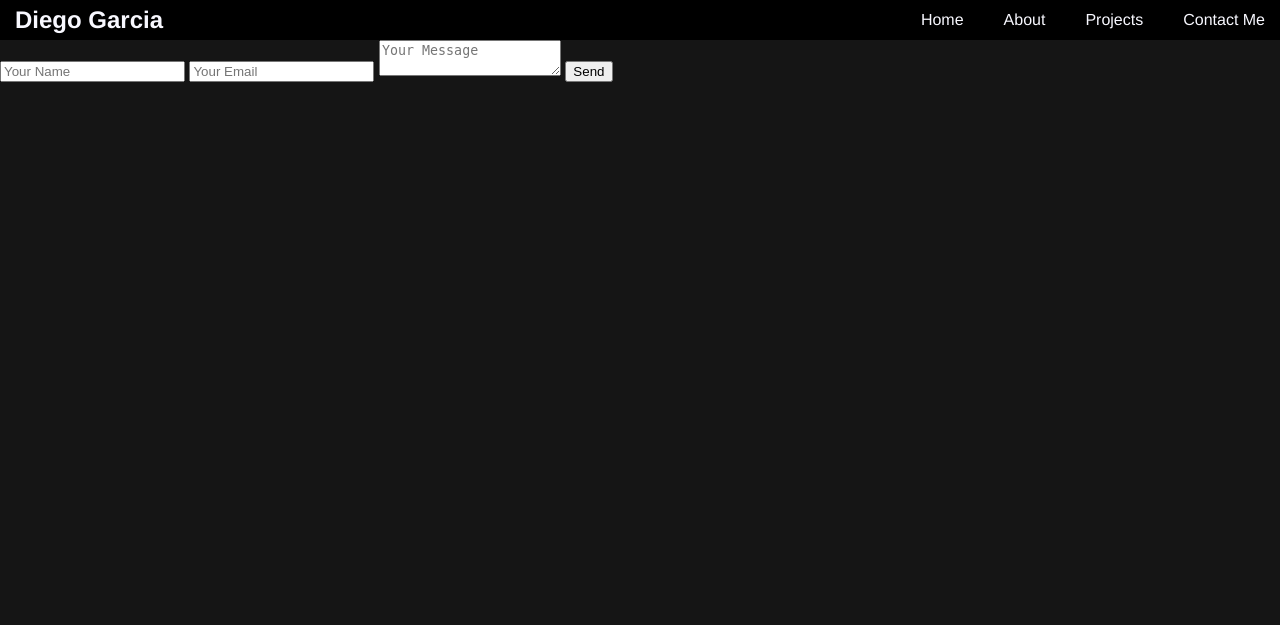
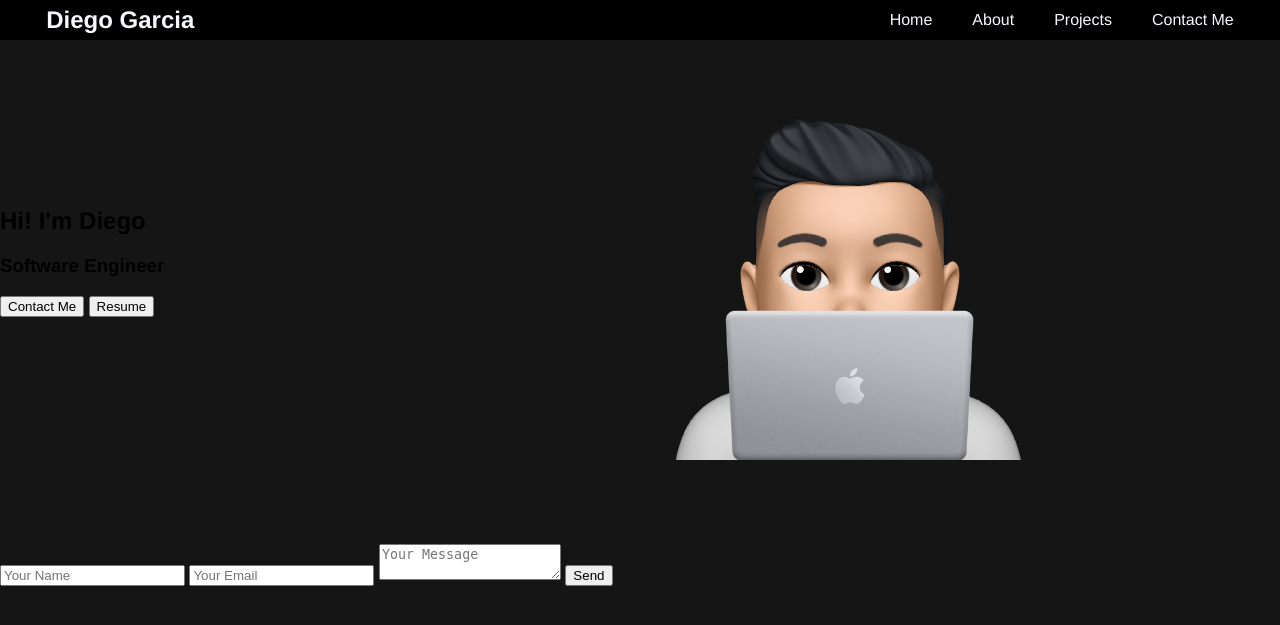
Before and after one commit to diegoIsBuilding/dg-portfolio, a Flask app: page / in a window 1280 px wide. Shown: the top 625 px of the page. Run offline with Flask 3, Linux system fonts and the light colour scheme.

Commit message:
Working on hero section

```diff
--- a/static/css/styles.css
+++ b/static/css/styles.css
@@ -30,6 +30,8 @@ nav {
     display: flex;
     justify-content: space-between;
     align-items: center;
+    padding-left: 2.5%;
+    padding-right: 2.5%;
 }
 .logo-container > a {
     color: ghostwhite;
@@ -87,3 +89,20 @@ nav {
 }
 /* ========================================
 ======================================== */
+
+/* ========================================
+==============Hero Section============== */
+#hero-section {
+    display: flex;
+    align-items: center;
+    margin-bottom: 5rem;
+    width: 100%;
+
+}
+
+#hero-section div {
+    flex: 1;
+}
+
+/* ========================================
+======================================== */
--- a/templates/index.html
+++ b/templates/index.html
@@ -27,11 +27,40 @@
         </nav>
        </header>
     <!-- End of Navigation Section -->
+
+    <!-- Hero Section -->
+    <section id="hero-section">
+        <div class="hero-left">
+            <h1 class="intro">
+                Hi! I'm Diego
+            </h1>
+            <h3 class="profession">
+                Software Engineer
+            </h3>
+            <button class="contact-me">
+                Contact Me
+            </button>
+            <button class="resume">
+                Resume
+            </button>
+            <span class="github-link">
+                <a href=""></a>
+            </span>
+            <span class="linkedin-link">
+                <a href=""></a>
+            </span>
+        </div>
+        <div class="hero-right">
+            <img src="/static/images/heroImage.png" alt="">
+        </div>
+    </section>
+
+    <!-- About Section -->
     <section id="about">
-        <!-- About Me Section -->
     </section>
+
+    <!-- Work / Projects -->
     <section id="work">
-        <!-- Your Work / Projects -->
     </section>
     <section id="contact">
         <form id="contact-form">
```
Also changed, not shown: static/images/heroImage.png (added).
